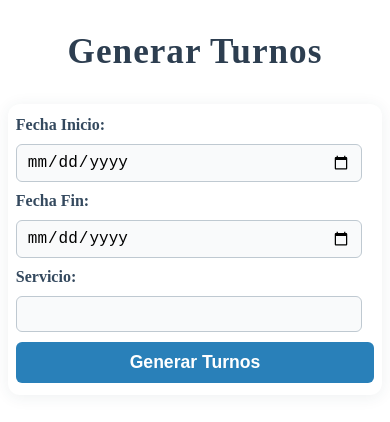
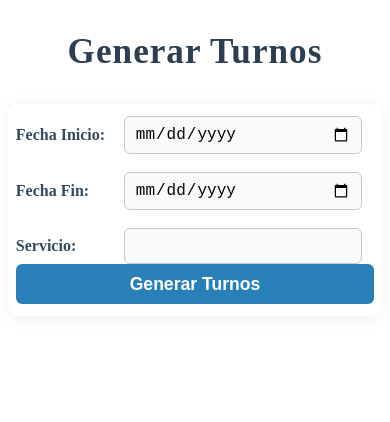
Before and after one commit to CamiloMunoz198/TurnosFrontAngular, an Angular app in the folder TurnosFrontAngular/: page / in a window 390 px wide. Shown: the top 422 px of the page. Built offline with nearby package versions, Linux system fonts and the light colour scheme.

Commit message:
V0.0.2
Ajuste de Estilos

```diff
--- a/TurnosFrontAngular/src/app/generacion-turnos/generacion-turnos.css
+++ b/TurnosFrontAngular/src/app/generacion-turnos/generacion-turnos.css
@@ -14,7 +14,7 @@ body {
 
 .turno-form {
   background: #fff;
-  max-width: 600px;
+  max-width: 700px;
   margin: 32px auto 24px auto;
   padding: 24px 20px;
   border-radius: 12px;
@@ -26,6 +26,13 @@ body {
   align-items: center;
   gap: 18px;
   flex-wrap: wrap;
+}
+
+.turno-form-row-grid {
+  display: grid;
+  grid-template-columns: 1fr 1fr 1fr 160px;
+  gap: 18px;
+  align-items: center;
 }
 
 .turno-form label {
@@ -97,15 +104,107 @@ body {
   border: 2px solid #c0392b !important;
 }
 
+.turno-form-grid {
+  display: grid;
+  grid-template-columns: 1fr 1fr 1fr auto;
+  gap: 18px;
+  align-items: end;
+}
+
+.turno-form-col {
+  display: flex;
+  flex-direction: row;
+  align-items: center;
+  gap: 12px;
+}
+
+.turno-form-btn {
+  align-items: flex-end;
+  justify-content: flex-end;
+  display: flex;
+  height: 100%;
+}
+
+.turno-form-half-grid {
+  display: grid;
+  grid-template-columns: 1fr 1fr;
+  align-items: center;
+}
+
+.turno-form-fields {
+  display: flex;
+  flex-direction: column;
+  gap: 18px;
+  justify-content: center;
+}
+
+.turno-form-field {
+  display: flex;
+  flex-direction: row;
+  align-items: center;
+  gap: 12px;
+}
+
+.turno-form-field label {
+  min-width: 90px;
+  font-weight: 600;
+  color: #34495e;
+}
+
+.turno-form-field input {
+  flex: 1;
+  padding: 8px 10px;
+  border: 1px solid #bfc9d1;
+  border-radius: 6px;
+  font-size: 1rem;
+  background: #f9fafb;
+  transition: border 0.2s;
+}
+
+.turno-form-field input:focus {
+  border-color: #2980b9;
+  outline: none;
+}
+
+.input-error {
+  border: 2px solid #c0392b !important;
+}
+
+.campo-error {
+  color: #c0392b;
+  font-size: 0.95rem;
+  margin-left: 0;
+  margin-top: 4px;
+  display: block;
+}
+
+.turno-form-btn-half {
+  display: flex;
+  align-items: center;
+  justify-content: center;
+  height: 100%;
+}
+
+.turno-form-btn-half button {
+  width: 50%;
+  min-width: 120px;
+  height: 48px;
+  font-size: 1.1rem;
+  margin: 0 auto;
+  display: block;
+}
+
 @media (max-width: 700px) {
   .turno-form,
   .turno-resumen {
     max-width: 98vw;
     padding: 12px 2vw;
   }
-  .turno-form-row {
-    flex-direction: column;
-    gap: 10px;
-    align-items: stretch;
+  .turno-form-half-grid {
+    grid-template-columns: 1fr;
+  }
+  .turno-form-btn-half button {
+    width: 100%;
+    height: 40px;
   }
 }
--- a/TurnosFrontAngular/src/app/generacion-turnos/generacion-turnos.html
+++ b/TurnosFrontAngular/src/app/generacion-turnos/generacion-turnos.html
@@ -1,23 +1,32 @@
 <h2 class="turno-title">Generar Turnos</h2>
 
 <form class="turno-form" (ngSubmit)="buscarTurnos()" #formTurnos="ngForm">
-  <div class="turno-form-row">
+  <div class="turno-form-half-grid">
+    <!-- Mitad izquierda: labels + inputs -->
+    <div class="turno-form-fields">
+      <div class="turno-form-field">
         <label for="fechaInicio">Fecha Inicio:</label>
         <input type="date" id="fechaInicio" [(ngModel)]="fechaInicio" name="fechaInicio" required #fechaInicioCtrl="ngModel" #fechaInicioInput
           [class.input-error]="formTurnos.submitted && fechaInicioCtrl.invalid" />
-    <span *ngIf="formTurnos.submitted && fechaInicioCtrl.invalid" class="campo-error">Campo requerido</span>
-
+        <span *ngIf="formTurnos.submitted && fechaInicioCtrl.invalid" class="campo-error">*</span>
+      </div>
+      <div class="turno-form-field">
         <label for="fechaFin">Fecha Fin:</label>
         <input type="date" id="fechaFin" [(ngModel)]="fechaFin" name="fechaFin" required #fechaFinCtrl="ngModel" #fechaFinInput
           [class.input-error]="formTurnos.submitted && fechaFinCtrl.invalid" />
-    <span *ngIf="formTurnos.submitted && fechaFinCtrl.invalid" class="campo-error">Campo requerido</span>
-
+        <span *ngIf="formTurnos.submitted && fechaFinCtrl.invalid" class="campo-error">*</span>
+      </div>
+      <div class="turno-form-field">
         <label for="idServicio">Servicio:</label>
         <input type="number" id="idServicio" [(ngModel)]="idServicio" name="idServicio" required #idServicioCtrl="ngModel" #idServicioInput
           [class.input-error]="formTurnos.submitted && idServicioCtrl.invalid" />
-    <span *ngIf="formTurnos.submitted && idServicioCtrl.invalid" class="campo-error">Campo requerido</span>
-
+        <span *ngIf="formTurnos.submitted && idServicioCtrl.invalid" class="campo-error">*</span>
+      </div>
+    </div>
+    <!-- Mitad derecha: botón -->
+    <div class="turno-form-btn-half">
       <button type="submit">Generar Turnos</button>
+    </div>
   </div>
 </form>
 
```
Lines whose indentation alone changed are shown as unchanged.
